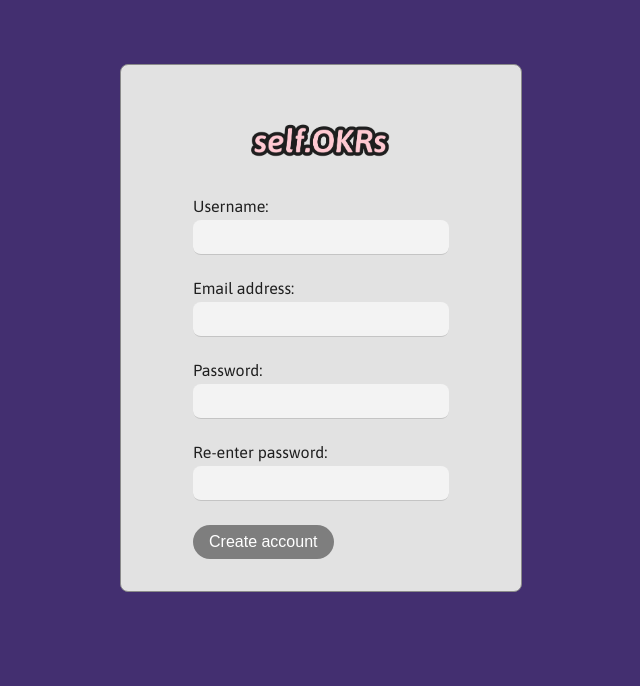
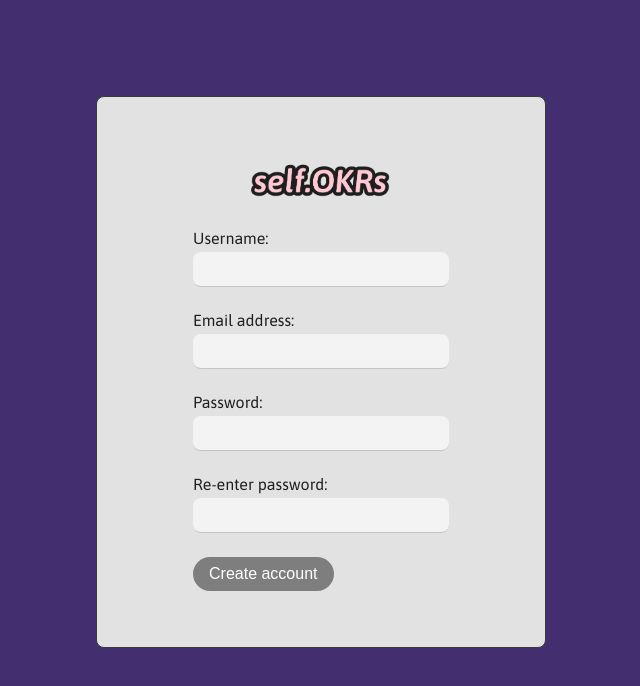
Before and after one commit to AgusEspa/self-okrs-ui, a React (Create React App) app: page /register in a window 1280 px wide. Shown: the top 686 px of the page, without its empty margins (319-959 px from the left). Built offline with nearby package versions, Linux system fonts and the light colour scheme; a web font is replaced by a local one.

Commit message:
validation fixes

```diff
--- a/src/index.css
+++ b/src/index.css
@@ -7,9 +7,18 @@ body {
 button {
   cursor: pointer;
 }
-input, textarea {
+input {
   margin: 0;
   padding: 0;
+}
+textarea {
+  overflow: auto;
+  margin: 0;
+  padding: 0;
+}
+input[type="search"], input[type="checkbox"], select {
+  -webkit-appearance: none;
+  appearance: none;
 }
 
 /* HOME PAGE */
@@ -73,24 +82,24 @@ input, textarea {
 
 /* LOGIN PAGE */
 .login-container {
-  padding: 2rem;
+  padding: 3rem;
   display: flex;
   justify-content: center;
   align-items: center;
 }
 .login-box {
   background-color: #e2e2e2;
-  border: 1px solid #8a8a8a;
+  border: 1px solid #3a3a3a;
   border-radius: 0.5rem;
-  margin: 2rem;
-  padding: 1.5rem;
+  padding: 3rem;
+  margin: 3rem;
   max-width: 22rem;
 }
 .logo-box {
-  margin: 2rem;
   width: 43%;
   margin-left: auto;
   margin-right: auto;
+  margin-top: 1rem;
 }
 .logo {
   width: 9.4rem;
@@ -114,12 +123,15 @@ input, textarea {
   border-bottom: 1px solid #c4c4c4;
   border-radius: 0.5rem;
 }
+#validation-error {
+  border: 1px solid red;
+}
 .login-box ::placeholder {
   color: #a5a5a5;
 }
 .login-box button {
   display: block;
-  margin: 1.5rem 3rem .5rem 3rem;
+  margin: 1.5rem 3rem 1.5rem 3rem;
   border-radius: 1.2rem;
   text-align: center;
   padding: 0.5rem 1rem;
@@ -137,36 +149,27 @@ input, textarea {
   font-family: 'Asap', sans-serif;
   font-size: 1rem;
   color: #1f1f1f;
-  margin: 0rem 0rem 0rem 3rem;
+  margin: 0.5rem 0rem 0rem 3rem;
 }
-#login-error {
+#validation-error-message {
   color: red;
   font-size: 0.9rem;
 }
 
 /* REGISTRATION PAGE */
 .register-container {
-  padding: 2rem;
+  padding: 3rem;
   display: flex;
   justify-content: center;
   align-items: center;
 }
 .register-box {
   background-color: #e2e2e2;
-  border: 1px solid #8a8a8a;
+  border: 1px solid #3a3a3a;
   border-radius: 0.5rem;
-  margin: 2rem;
-  padding: 1.5rem;
+  padding: 3rem;
+  margin: 3rem;
   max-width: 22rem;
-}
-.logo-box {
-  margin: 2rem;
-  width: 43%;
-  margin-left: auto;
-  margin-right: auto;
-}
-.logo {
-  width: 9.4rem;
 }
 .register-box h3 {
   font-family: 'Asap', sans-serif;
@@ -236,7 +239,8 @@ input, textarea {
   background-color: #b34270;
 }
 .nav-logo-box {
-  margin: 0.6rem;
+  margin-left: 2rem;
+  padding: 0.7rem;
 }
 .nav-logo {
   width: 8rem;
@@ -359,7 +363,7 @@ input, textarea {
 }
 .objective-box {
   display: inline-block;
-  border: 1px solid #acacac;
+  border: 1px solid #3a3a3a;
   border-radius: 0.5rem;
   margin: 2rem 0rem 0rem 2rem;
   padding: 0.7rem;
--- a/src/pages/Login.js
+++ b/src/pages/Login.js
@@ -19,6 +19,10 @@ const Login = () => {
             ...prevState,
             [name]: value
         }));
+        setFormValidationErrors( prevState => ({
+            ...prevState,
+            [name]: ""
+        }));
     }
 
     const validateForm = (data) => {
@@ -30,7 +34,7 @@ const Login = () => {
             errors.emailAddress = "Email address is required";
         }
         else if (!(emailPattern.test(data.emailAddress))) {
-            errors.emailAddress = "Not a valid email address";
+            errors.emailAddress = "Please enter a valid email address";
         }
         if (!data.password) {
             errors.password = "Password is required";
@@ -96,27 +100,44 @@ const Login = () => {
                     <img className="logo" src={"./logo.png"} alt="self.OKRs logo"/>
                 </div>
 
-                <form onSubmit={handleLogin}>
+                <form onSubmit={handleLogin} noValidate>
+                    {formValidationErrors.emailAddress !== "" ?
                     <div>
-                        <input type="text"
+                        <input id="validation-error" type="email"
                         placeholder="Email address"
                         name="emailAddress"
                         value={loginFormData.emailAddress}
                         onChange={handleLoginFormChange}
                         />
-                        {formValidationErrors.emailAddress !== "" && <p id="login-error">{formValidationErrors.emailAddress}</p>}
+                        <p id="validation-error-message">{formValidationErrors.emailAddress}</p>
+                    </div> :
+                    <div>
+                        <input type="email"
+                        placeholder="Email address"
+                        name="emailAddress"
+                        value={loginFormData.emailAddress}
+                        onChange={handleLoginFormChange}
+                        />
                     </div>
-
+                    }
+                    {formValidationErrors.password !== "" ?
                     <div>
-                        <input type="password"
+                        <input id="validation-error" type="password"
                         placeholder="Password"
                         name="password"
                         value={loginFormData.password}
                         onChange={handleLoginFormChange}
                         />
-                        {formValidationErrors.password !== "" && <p id="login-error">{formValidationErrors.password}</p>}
-                    </div>
-                    {credentialsError !== "" && <p id="login-error">{credentialsError}</p>}
+                        <p id="validation-error-message">{formValidationErrors.password}</p>
+                    </div> :
+                    <input type="password"
+                        placeholder="Password"
+                        name="password"
+                        value={loginFormData.password}
+                        onChange={handleLoginFormChange}
+                        />
+                    }
+                    {credentialsError !== "" && <p id="validation-error-message">{credentialsError}</p>}
                     <button>Log in</button>
                 </form>
                 <div><p>Forgot your password? <Link to="/register">Reset</Link></p></div>
--- a/src/pages/Register.js
+++ b/src/pages/Register.js
@@ -18,6 +18,10 @@ const Register = () => {
             ...prevState,
             [name]: value
         }));
+        setFormValidationErrors( prevState => ({
+            ...prevState,
+            [name]: ""
+        }));
     }
 
     const validateForm = (data) => {
@@ -29,7 +33,7 @@ const Register = () => {
             errors.emailAddress = "Email address is required";
         }
         else if (!(emailPattern.test(data.emailAddress))) {
-            errors.emailAddress = "Not a valid email address";
+            errors.emailAddress = "Please enter a valid email address";
         }
 
         if (!data.username) {
@@ -93,46 +97,77 @@ const Register = () => {
 					<img className="logo" src={"./logo.png"} alt="self.OKRs logo"/>
 				</div>
 
-                <form onSubmit={handleRegistration}>
-					<div>
-                        <label className="input-label">Username:</label>
-                        <input type="text"
+                <form onSubmit={handleRegistration} noValidate>
+
+                    <label className="input-label">Username:</label>
+                    {formValidationErrors.username !== "" ?
+                    <div>
+                    <input id="validation-error" type="text"
                         name="username"
                         value={formData.username}
                         onChange={handleFormChange}
                         />
-                        {formValidationErrors.username !== "" && <p id="login-error">{formValidationErrors.username}</p>}
-                    </div>
+                        <p id="validation-error-message">{formValidationErrors.username}</p>
+                    </div> :
+                    <input type="text"
+                        name="username"
+                        value={formData.username}
+                        onChange={handleFormChange}
+                        />
+                    }
 
+                    <label className="input-label">Email address:</label>
+                    {formValidationErrors.emailAddress !== "" ?
                     <div>
-                        <label className="input-label">Email address:</label>
-                        <input type="text"
+                        <input id="validation-error" type="email"
                         name="emailAddress"
                         value={formData.emailAddress}
                         onChange={handleFormChange}
                         />
-                        {formValidationErrors.emailAddress !== "" && <p id="login-error">{formValidationErrors.emailAddress}</p>}
-                    </div>
+                        <p id="validation-error-message">{formValidationErrors.emailAddress}</p>
+                    </div> :
+                    <input type="email"
+                    name="emailAddress"
+                    value={formData.emailAddress}
+                    onChange={handleFormChange}
+                    />
+                    }
 
+                    <label className="input-label">Password:</label>
+                    {formValidationErrors.password !== "" ?
                     <div>
-                        <label className="input-label">Password:</label>
-
-                        <input type="password"
+                        <input id="validation-error" type="password"
                         name="password"
                         value={formData.password}
                         onChange={handleFormChange}
                         />
-                        {formValidationErrors.password !== "" && <p id="login-error">{formValidationErrors.password}</p>}
-                        <label className="input-label">Re-enter password:</label>
-                        <input type="password"
+                        <p id="validation-error-message">{formValidationErrors.password}</p>
+                    </div> :
+                    <input type="password"
+                    name="password"
+                    value={formData.password}
+                    onChange={handleFormChange}
+                    />
+                    }
+
+                    <label className="input-label">Re-enter password:</label>
+                    {formValidationErrors.passwordVerification !== "" ?
+                    <div>
+                        <input id="validation-error" type="password"
                         name="passwordVerification"
                         value={formData.passwordVerification}
                         onChange={handleFormChange}
                         />
-                        {formValidationErrors.passwordVerification !== "" && <p id="login-error">{formValidationErrors.passwordVerification}</p>}
-                    </div>
+                        <p id="validation-error-message">{formValidationErrors.passwordVerification}</p>
+                    </div> :
+                    <input type="password"
+                    name="passwordVerification"
+                    value={formData.passwordVerification}
+                    onChange={handleFormChange}
+                    />
+                    }
 
-                    {credentialsError !== "" && <p id="login-error">{credentialsError}</p>}
+                    {credentialsError !== "" && <p id="validation-error-message">{credentialsError}</p>}
                     <button>Create account</button>
                 </form>
 
--- a/src/pages/Settings.js
+++ b/src/pages/Settings.js
@@ -29,7 +29,7 @@ const Settings = () => {
             errors.emailAddress = "Email address is required";
         }
         else if (!(emailPattern.test(data.emailAddress))) {
-            errors.emailAddress = "Not a valid email address";
+            errors.emailAddress = "Please enter a valid email address";
         }
 
         if (!data.username) {
@@ -131,7 +131,7 @@ const Settings = () => {
             errors.emailAddress = "Email address is required";
         }
         else if (!(emailPattern.test(data.emailAddress))) {
-            errors.emailAddress = "Not a valid email address";
+            errors.emailAddress = "Please enter a valid email address";
         }
 
         if (!data.oldPassword) {
@@ -182,40 +182,60 @@ const Settings = () => {
 
                     <h3>Edit username and email address</h3>
 
-                    <form onSubmit={handleEditUserDetails} >
+                    <form onSubmit={handleEditUserDetails} noValidate>
+
+                        <label className="input-label">Username:</label>
+                        {formValidationErrors.username !== "" ?
                         <div>
-                            <label className="input-label">Username:</label>
-                            <input type="text"
-                            placeholder="Username"
+                        <input id="validation-error" type="text"
                             name="username"
                             value={formData.username}
                             onChange={handleFormChange}
                             />
-                            {formValidationErrors.username !== "" && <p id="user-error">{formValidationErrors.username}</p>}
-                        </div>
+                            <p id="validation-error-message">{formValidationErrors.username}</p>
+                        </div> :
+                        <input type="text"
+                            name="username"
+                            value={formData.username}
+                            onChange={handleFormChange}
+                            />
+                        }
 
+                        <label className="input-label">Email address:</label>
+                        {formValidationErrors.emailAddress !== "" ?
                         <div>
-                            <label className="input-label">Email address:</label>
-                            <input type="text"
-                            placeholder="Email address"
+                            <input id="validation-error" type="email"
                             name="emailAddress"
                             value={formData.emailAddress}
                             onChange={handleFormChange}
                             />
-                            {formValidationErrors.emailAddress !== "" && <p id="user-error">{formValidationErrors.emailAddress}</p>}
-                        </div>
+                            <p id="validation-error-message">{formValidationErrors.emailAddress}</p>
+                        </div> :
+                        <input type="email"
+                        name="emailAddress"
+                        value={formData.emailAddress}
+                        onChange={handleFormChange}
+                        />
+                        }
 
+                        <label className="input-label">Current password:</label>
+                        {formValidationErrors.oldPassword !== "" ?
                         <div>
-                            <label className="input-label">Current password:</label>
+                            <input id="validation-error" type="password"
+                            name="oldPassword"
+                            value={formData.oldPassword}
+                            onChange={handleFormChange}
+                            />
+                            <p id="validation-error-message">{formValidationErrors.oldPassword}</p>
+                        </div> :
                         <input type="password"
                         name="oldPassword"
                         value={formData.oldPassword}
                         onChange={handleFormChange}
                         />
-                            {formValidationErrors.oldPassword !== "" && <p id="user-error">{formValidationErrors.oldPassword}</p>}
-                        </div>
+                        }
 
-                        {credentialsError !== "" && <p id="user-error">{credentialsError}</p>}
+                        {credentialsError !== "" && <p id="validation-error-message">{credentialsError}</p>}
                         <button>Save changes</button>
                     </form>
                 </div>
@@ -224,57 +244,102 @@ const Settings = () => {
 
                     <h3>Change password</h3>
 
-                    <form onSubmit={handleEditUserPassword} >
+                    <form onSubmit={handleEditUserPassword} noValidate>
+
+                        <label className="input-label">Current password:</label>
+                        {formValidationErrors.oldPassword !== "" ?
                         <div>
-                            <label className="input-label">Current password:</label>
+                            <input id="validation-error" type="password"
+                            name="oldPassword"
+                            value={formData.oldPassword}
+                            onChange={handleFormChange}
+                            />
+                            <p id="validation-error-message">{formValidationErrors.oldPassword}</p>
+                        </div> :
                         <input type="password"
                         name="oldPassword"
                         value={formData.oldPassword}
                         onChange={handleFormChange}
                         />
-                            {formValidationErrors.oldPassword !== "" && <p id="user-error">{formValidationErrors.oldPassword}</p>}
+                        }
+
                         <label className="input-label">New password:</label>
+                        {formValidationErrors.newPassword !== "" ?
+                        <div>
+                            <input id="validation-error" type="password"
+                            name="newPassword"
+                            value={formData.newPassword}
+                            onChange={handleFormChange}
+                            />
+                            <p id="validation-error-message">{formValidationErrors.newPassword}</p>
+                        </div> :
                         <input type="password"
                         name="newPassword"
                         value={formData.newPassword}
                         onChange={handleFormChange}
                         />
-                            {formValidationErrors.newPassword !== "" && <p id="user-error">{formValidationErrors.newPassword}</p>}
+                        }
+
                         <label className="input-label">Re-enter password:</label>
+                        {formValidationErrors.passwordVerification !== "" ?
+                        <div>
+                            <input id="validation-error" type="password"
+                            name="passwordVerification"
+                            value={formData.passwordVerification}
+                            onChange={handleFormChange}
+                            />
+                            <p id="validation-error-message">{formValidationErrors.passwordVerification}</p>
+                        </div> :
                         <input type="password"
                         name="passwordVerification"
                         value={formData.passwordVerification}
                         onChange={handleFormChange}
                         />
-                            {formValidationErrors.passwordVerification !== "" && <p id="login-error">{formValidationErrors.passwordVerification}</p>}
-                        </div>
+                        }
 
-                        {credentialsError !== "" && <p id="user-error">{credentialsError}</p>}
+                        {credentialsError !== "" && <p id="validation-error-message">{credentialsError}</p>}
                         <button>Save changes</button>
                     </form>
                 </div>
 
                 <div className="user-box">
                     <h3>Permanently Delete Account</h3>
-                    <form onSubmit={handleDeleteUser} >
+                    <form onSubmit={handleDeleteUser} noValidate>
+                        <label className="input-label">Email address:</label>
+                        {formValidationErrors.emailAddress !== "" ?
                         <div>
-                            <label className="input-label">Email address:</label>
-                            <input type="text"
+                            <input id="validation-error" type="email"
                             name="emailAddress"
-                            autoComplete="false"
                             value={formData.emailAddress}
                             onChange={handleFormChange}
                             />
-                            {formValidationErrors.emailAddress !== "" && <p id="user-error">{formValidationErrors.emailAddress}</p>}
+                            <p id="validation-error-message">{formValidationErrors.emailAddress}</p>
+                        </div> :
+                        <input type="email"
+                        name="emailAddress"
+                        value={formData.emailAddress}
+                        onChange={handleFormChange}
+                        />
+                        }
+
                         <label className="input-label">Current password:</label>
-                            <input type="password"
+                        {formValidationErrors.oldPassword !== "" ?
+                        <div>
+                            <input id="validation-error" type="password"
                             name="oldPassword"
-                            autoComplete="new-password"
                             value={formData.oldPassword}
                             onChange={handleFormChange}
                             />
-                        </div>
-                        {credentialsError !== "" && <p id="user-error">{credentialsError}</p>}
+                            <p id="validation-error-message">{formValidationErrors.oldPassword}</p>
+                        </div> :
+                        <input type="password"
+                        name="oldPassword"
+                        value={formData.oldPassword}
+                        onChange={handleFormChange}
+                        />
+                        }
+
+                        {credentialsError !== "" && <p id="validation-error-message">{credentialsError}</p>}
                         <button>Delete</button>
                         <span>WARNING - All content will be lost.</span>
                     </form>
```
Lines whose indentation alone changed are shown as unchanged.
